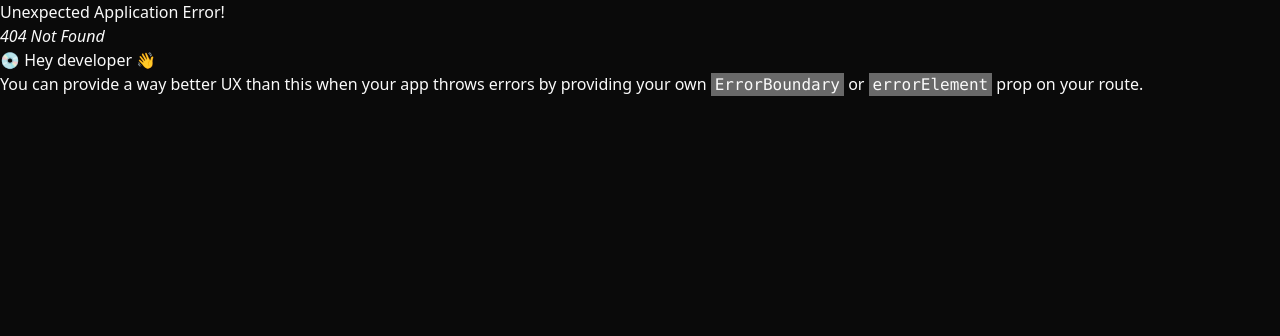
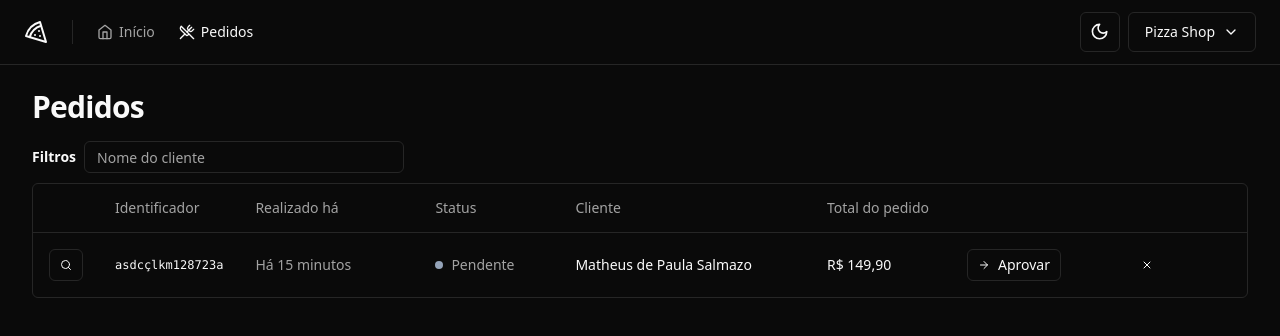
Before and after one commit to MatDev435/pizzashop, a React (Vite) app: page /orders in a window 1280 px wide. Before the commit this address had no page. Shown: the top 336 px of the page. Built offline with nearby package versions, Linux system fonts and the light colour scheme.

Commit message:
Página de pedidos: Tabela criada

```diff
--- a/src/components/ui/button.tsx
+++ b/src/components/ui/button.tsx
@@ -22,6 +22,7 @@
       size: {
         default: 'h-10 px-4 py-2',
         sm: 'h-9 rounded-md px-3',
+        xs: 'h-8 px-2.5',
         lg: 'h-11 rounded-md px-8',
         icon: 'h-10 w-10',
       },
--- /dev/null
+++ b/src/components/ui/table.tsx
@@ -0,0 +1,117 @@
+import * as React from "react"
+
+import { cn } from "@/lib/utils"
+
+const Table = React.forwardRef<
+  HTMLTableElement,
+  React.HTMLAttributes<HTMLTableElement>
+>(({ className, ...props }, ref) => (
+  <div className="relative w-full overflow-auto">
+    <table
+      ref={ref}
+      className={cn("w-full caption-bottom text-sm", className)}
+      {...props}
+    />
+  </div>
+))
+Table.displayName = "Table"
+
+const TableHeader = React.forwardRef<
+  HTMLTableSectionElement,
+  React.HTMLAttributes<HTMLTableSectionElement>
+>(({ className, ...props }, ref) => (
+  <thead ref={ref} className={cn("[&_tr]:border-b", className)} {...props} />
+))
+TableHeader.displayName = "TableHeader"
+
+const TableBody = React.forwardRef<
+  HTMLTableSectionElement,
+  React.HTMLAttributes<HTMLTableSectionElement>
+>(({ className, ...props }, ref) => (
+  <tbody
+    ref={ref}
+    className={cn("[&_tr:last-child]:border-0", className)}
+    {...props}
+  />
+))
+TableBody.displayName = "TableBody"
+
+const TableFooter = React.forwardRef<
+  HTMLTableSectionElement,
+  React.HTMLAttributes<HTMLTableSectionElement>
+>(({ className, ...props }, ref) => (
+  <tfoot
+    ref={ref}
+    className={cn(
+      "border-t bg-muted/50 font-medium [&>tr]:last:border-b-0",
+      className
+    )}
+    {...props}
+  />
+))
+TableFooter.displayName = "TableFooter"
+
+const TableRow = React.forwardRef<
+  HTMLTableRowElement,
+  React.HTMLAttributes<HTMLTableRowElement>
+>(({ className, ...props }, ref) => (
+  <tr
+    ref={ref}
+    className={cn(
+      "border-b transition-colors hover:bg-muted/50 data-[state=selected]:bg-muted",
+      className
+    )}
+    {...props}
+  />
+))
+TableRow.displayName = "TableRow"
+
+const TableHead = React.forwardRef<
+  HTMLTableCellElement,
+  React.ThHTMLAttributes<HTMLTableCellElement>
+>(({ className, ...props }, ref) => (
+  <th
+    ref={ref}
+    className={cn(
+      "h-12 px-4 text-left align-middle font-medium text-muted-foreground [&:has([role=checkbox])]:pr-0",
+      className
+    )}
+    {...props}
+  />
+))
+TableHead.displayName = "TableHead"
+
+const TableCell = React.forwardRef<
+  HTMLTableCellElement,
+  React.TdHTMLAttributes<HTMLTableCellElement>
+>(({ className, ...props }, ref) => (
+  <td
+    ref={ref}
+    className={cn("p-4 align-middle [&:has([role=checkbox])]:pr-0", className)}
+    {...props}
+  />
+))
+TableCell.displayName = "TableCell"
+
+const TableCaption = React.forwardRef<
+  HTMLTableCaptionElement,
+  React.HTMLAttributes<HTMLTableCaptionElement>
+>(({ className, ...props }, ref) => (
+  <caption
+    ref={ref}
+    className={cn("mt-4 text-sm text-muted-foreground", className)}
+    {...props}
+  />
+))
+TableCaption.displayName = "TableCaption"
+
+export {
+  Table,
+  TableHeader,
+  TableBody,
+  TableFooter,
+  TableHead,
+  TableRow,
+  TableCell,
+  TableCaption,
+}
--- /dev/null
+++ b/src/pages/app/orders/orders.tsx
@@ -0,0 +1,98 @@
+import { ArrowRight, Search, X } from 'lucide-react'
+import { Helmet } from 'react-helmet-async'
+
+import { Button } from '@/components/ui/button'
+import { Input } from '@/components/ui/input'
+import {
+  Table,
+  TableBody,
+  TableCell,
+  TableHead,
+  TableHeader,
+  TableRow,
+} from '@/components/ui/table'
+
+export function Orders() {
+  return (
+    <>
+      <Helmet title="Pedidos" />
+
+      <div className="flex flex-col gap-4">
+        <h1 className="text-3xl font-bold tracking-tight">Pedidos</h1>
+      </div>
+
+      <div className="space-y-2.5">
+        <form className="flex items-center gap-2">
+          <span className="text-sm font-semibold">Filtros</span>
+
+          <Input placeholder="Nome do cliente" className="h-8 w-[320px]" />
+        </form>
+
+        <div className="rounded-md border">
+          <Table>
+            <TableHeader>
+              <TableRow>
+                <TableHead className="w-[64px]"></TableHead>
+                <TableHead className="w-[140px]">Identificador</TableHead>
+                <TableHead className="w-[180px]">Realizado há</TableHead>
+                <TableHead className="w-[140px]">Status</TableHead>
+                <TableHead>Cliente</TableHead>
+                <TableHead className="w-[140px]">Total do pedido</TableHead>
+                <TableHead className="w-[164px]"></TableHead>
+                <TableHead className="w-[132px]"></TableHead>
+              </TableRow>
+            </TableHeader>
+
+            <TableBody>
+              <TableRow>
+                <TableCell>
+                  <Button variant={'outline'} size={'xs'}>
+                    <Search className="h-3 w-3" />
+                    <span className="sr-only">Detalhes do pedido</span>
+                  </Button>
+                </TableCell>
+
+                <TableCell className="font-mono text-xs font-medium">
+                  asdcçlkm128723a
+                </TableCell>
+
+                <TableCell className="text-muted-foreground">
+                  Há 15 minutos
+                </TableCell>
+
+                <TableCell>
+                  <div className="flex items-center gap-2">
+                    <span className="h-2 w-2 rounded-full bg-slate-400" />
+                    <span className="font-medium text-muted-foreground">
+                      Pendente
+                    </span>
+                  </div>
+                </TableCell>
+
+                <TableCell className="font-medium">
+                  Matheus de Paula Salmazo
+                </TableCell>
+
+                <TableCell className="font-medium">R$ 149,90</TableCell>
+
+                <TableCell>
+                  <Button variant={'outline'} size={'xs'}>
+                    <ArrowRight className="mr-2 h-3 w-3" />
+                    Aprovar
+                  </Button>
+                </TableCell>
+
+                <TableCell>
+                  <Button variant={'ghost'} size={'xs'}>
+                    <X className="mr-2 h-3 w-3" />
+                    <span className="sr-only">Cancelar pedido</span>
+                  </Button>
+                </TableCell>
+              </TableRow>
+            </TableBody>
+          </Table>
+        </div>
+      </div>
+    </>
+  )
+}
--- a/src/routes.tsx
+++ b/src/routes.tsx
@@ -3,6 +3,7 @@
 import { AppLayout } from './pages/_layouts/app'
 import { AuthLayout } from './pages/_layouts/auth'
 import { Dashboard } from './pages/app/dashboard'
+import { Orders } from './pages/app/orders/orders'
 import { SignIn } from './pages/auth/sign-in'
 import { SignUp } from './pages/auth/sign-up'
 
@@ -10,7 +11,10 @@
   {
     path: '/',
     element: <AppLayout />,
-    children: [{ path: '/', element: <Dashboard /> }],
+    children: [
+      { path: '/', element: <Dashboard /> },
+      { path: '/orders', element: <Orders /> },
+    ],
   },
 
   {
```
